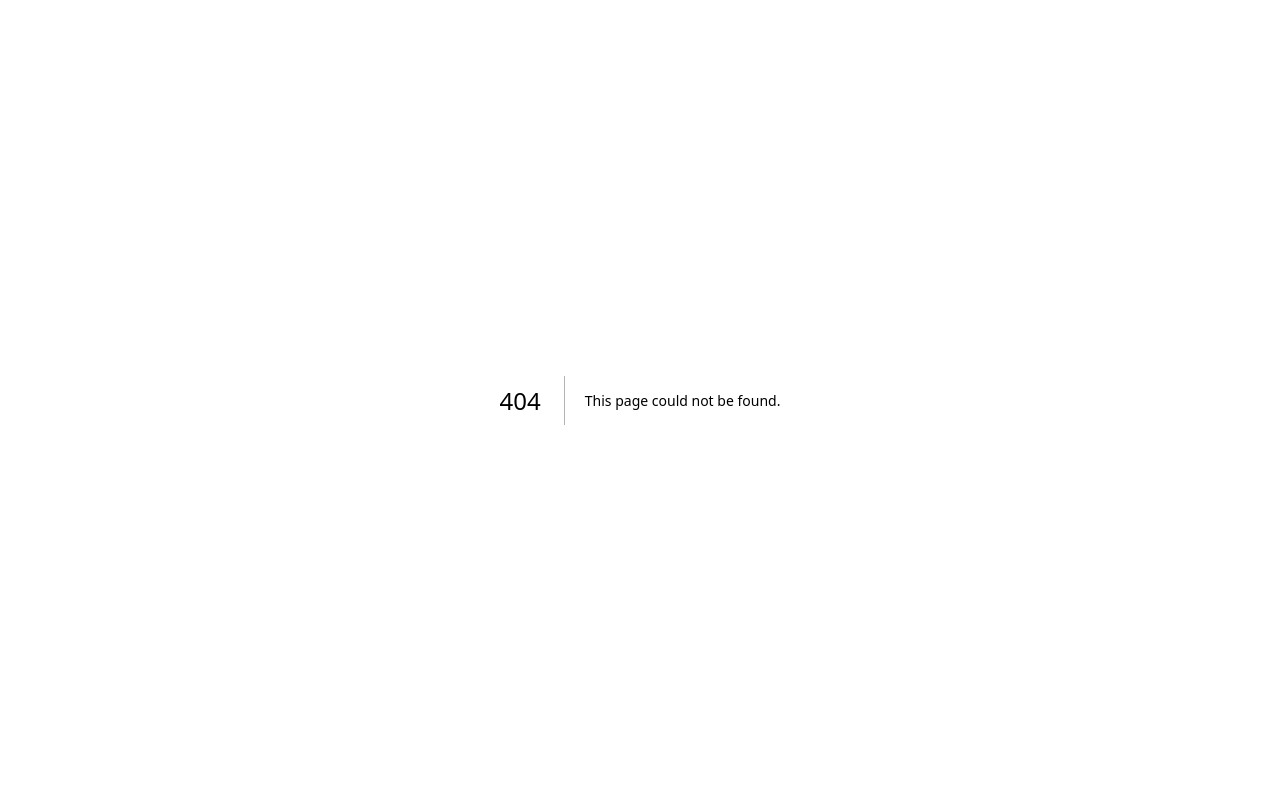
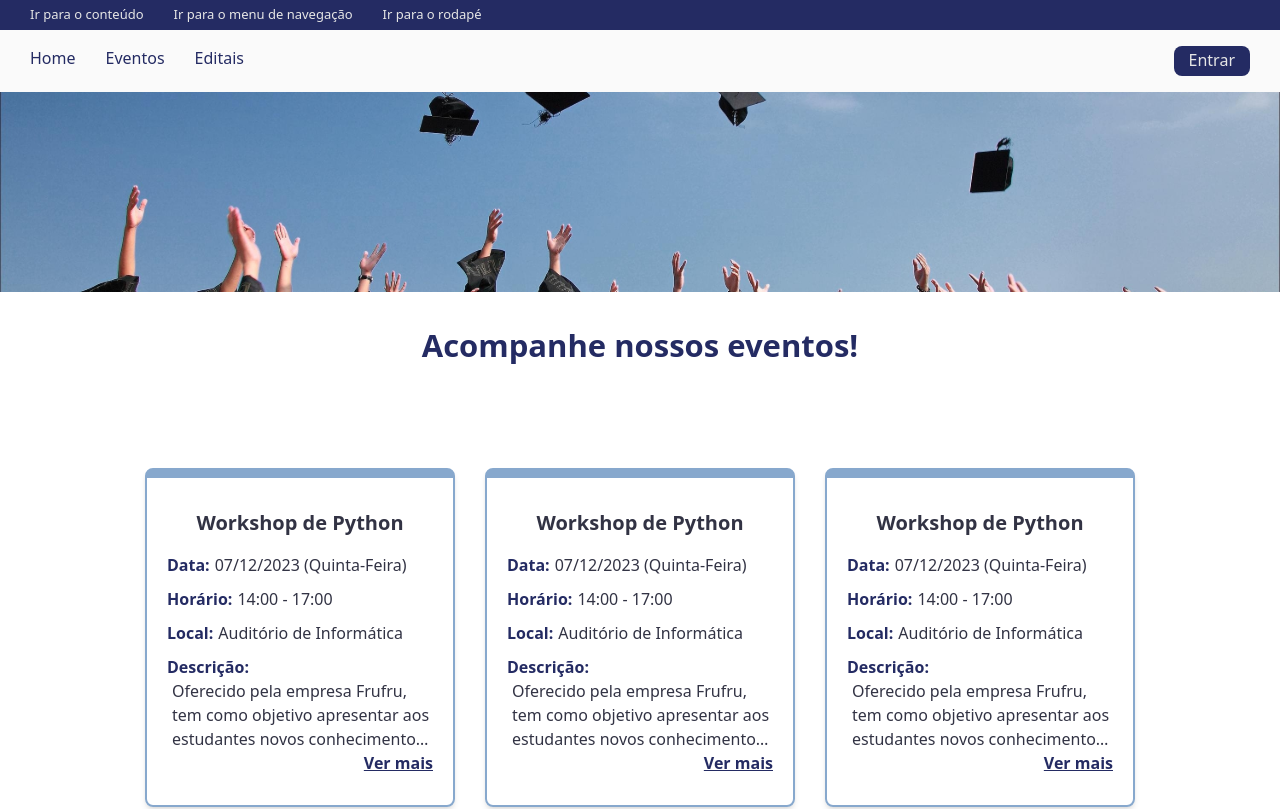
Before and after one commit to KauanneC/IFPE-PortalEgressos-Front, a Next.js app: page /egresso/eventos in a window 1280 px wide. Before the commit this address had no page. Shown: the top 809 px of the page. Built offline with nearby package versions, Linux system fonts and the light colour scheme.

Commit message:
feat (eventos egresso) concluída

```diff
--- /dev/null
+++ b/src/pages/egresso/eventos/index.jsx
@@ -0,0 +1,107 @@
+import React, { useState } from 'react';
+import Image from 'next/image';
+
+import NavAcessibilidade from '@/components/navAcessibilidade';
+import NavBar from '@/components/navBar/user';
+import Footer from '@/components/footer';
+import imgHeader from '/public/icons/imgHeader.svg';
+import CardEvent from '@/components/cardEvento';
+
+import iconNoEvents from '/public/icons/iconNoEvents.svg';
+
+export default function Eventos() {
+    const eventos = [
+        {
+            titulo: 'Workshop de Python',
+            data: '07/12/2023 (Quinta-Feira)',
+            horario: '14:00 - 17:00',
+            local: 'Auditório de Informática',
+            descricao: 'Oferecido pela empresa Frufru, tem como objetivo apresentar aos estudantes novos conhecimentos. Além disso, os alunos podem ganhar certificados.',
+        },
+        {
+            titulo: 'Workshop de Python',
+            data: '07/12/2023 (Quinta-Feira)',
+            horario: '14:00 - 17:00',
+            local: 'Auditório de Informática',
+            descricao: 'Oferecido pela empresa Frufru, tem como objetivo apresentar aos estudantes novos conhecimentos. Além disso, os alunos podem ganhar certificados.',
+        },
+        {
+            titulo: 'Workshop de Python',
+            data: '07/12/2023 (Quinta-Feira)',
+            horario: '14:00 - 17:00',
+            local: 'Auditório de Informática',
+            descricao: 'Oferecido pela empresa Frufru, tem como objetivo apresentar aos estudantes novos conhecimentos. Além disso, os alunos podem ganhar certificados.',
+        },
+        {
+            titulo: 'Workshop de Python',
+            data: '07/12/2023 (Quinta-Feira)',
+            horario: '14:00 - 17:00',
+            local: 'Auditório de Informática',
+            descricao: 'Oferecido pela empresa Frufru, tem como objetivo apresentar aos estudantes novos conhecimentos. Além disso, os alunos podem ganhar certificados.',
+        },
+        {
+            titulo: 'Workshop de Python',
+            data: '07/12/2023 (Quinta-Feira)',
+            horario: '14:00 - 17:00',
+            local: 'Auditório de Informática',
+            descricao: 'Oferecido pela empresa Frufru, tem como objetivo apresentar aos estudantes novos conhecimentos. Além disso, os alunos podem ganhar certificados.',
+        }
+    ];
+
+    const [expandidoArray, setExpandidoArray] = useState(Array(eventos.length).fill(false));
+
+    const handleToggleExpansao = (index) => {
+        setExpandidoArray((prevState) => {
+            const newState = [...prevState];
+            newState[index] = true;
+            return newState;
+        });
+    };
+
+    const handleToggleReducao = (index) => {
+        setExpandidoArray((prevState) => {
+            const newState = [...prevState];
+            newState[index] = false;
+            return newState;
+        });
+    };
+
+    return (
+        <main>
+            <header>
+                <NavAcessibilidade />
+                <NavBar />
+                <Image src={imgHeader} alt="Imagem de alunos se formando" className='w-screen' />
+            </header>
+            <section id='conteudo' className='flex flex-col items-center justify-center mt-30 space-y-100 mx-120'>
+                <h1 className='font-semibold text-azulBase text-tituloPrincial'>Acompanhe nossos eventos!</h1>
+                {eventos.length === 0 ? (
+                    <div className='flex flex-col space-y-15 items-center justify-center'>
+                        <Image src={iconNoEvents} alt="Imagem de um calendário" />
+                        <p className='text-pretoTexto text-tituloSessão'>No momento não há eventos</p>
+                    </div>
+                ) : (
+                    <div className='grid gap-x-30 gap-y-30 grid-cols-3'>
+                        {eventos.map((evento, index) => (
+                            <div key={index} className='w-full'>
+                                <CardEvent
+                                    titulo={evento.titulo}
+                                    data={evento.data}
+                                    horario={evento.horario}
+                                    local={evento.local}
+                                    descricao={evento.descricao}
+                                    expandido={expandidoArray[index]}
+                                    onToggleExpansao={() => handleToggleExpansao(index)}
+                                    onToggleReducao={() => handleToggleReducao(index)}
+                                />
+                            </div>
+                        ))}
+                    </div>
+                )}
+            </section>
+            <footer>
+                <Footer />
+            </footer>
+        </main>
+    );
+}
```
